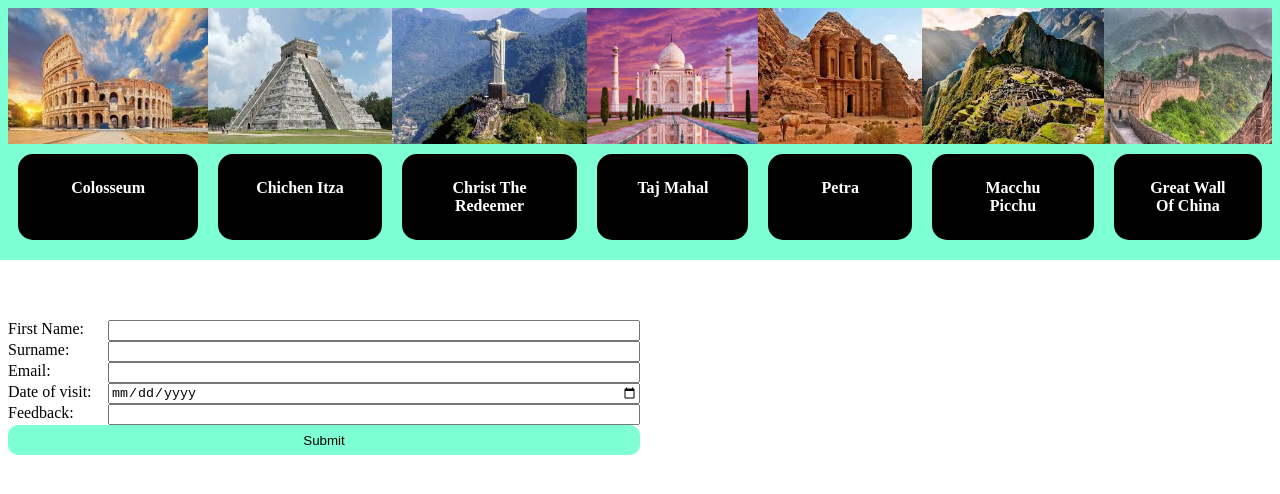
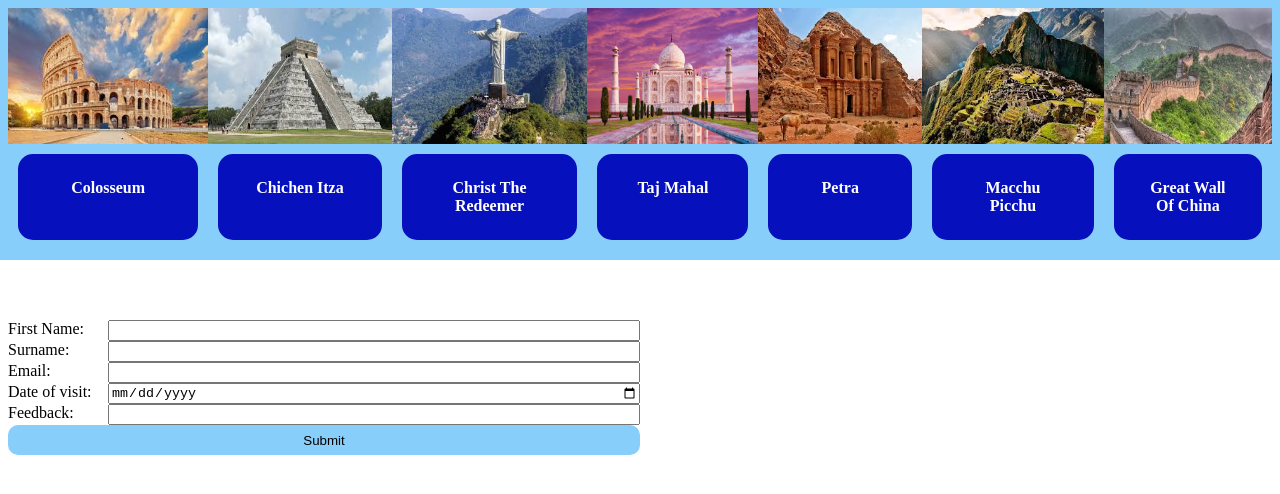
Before and after one commit to Jack1479/seven-wonders, a plain HTML site: page index.html in a window 1280 px wide. Drawn offline with Linux system fonts and the light colour scheme.

Commit message:
changed colours of background

```diff
--- a/Styles.css
+++ b/Styles.css
@@ -5,7 +5,7 @@ body{
 
 }
 a {
-    background-color:black;
+    background-color:rgb(7, 16, 189);
     color:white;
     padding:25px 35px ;
     text-align:center;
@@ -17,7 +17,7 @@ a {
 }
 
 div.header{
-    background-color:aquamarine;
+    background-color:lightskyblue;
     padding:10px;
     width:100%;
     position:relative;
@@ -50,7 +50,7 @@ div#form-grid {
 
 #submit{
     width: 50%;
-    background-color: aquamarine;
+    background-color:lightskyblue;
     border: none;
     border-radius: 10px;
     transition-duration: .2s;
@@ -63,7 +63,7 @@ div#form-grid {
 }
 
 div.head {
-    background-color: aquamarine;
+    background-color:lightskyblue;
     text-align: center;
     height: 10%;
     font-size: 250%;
```
